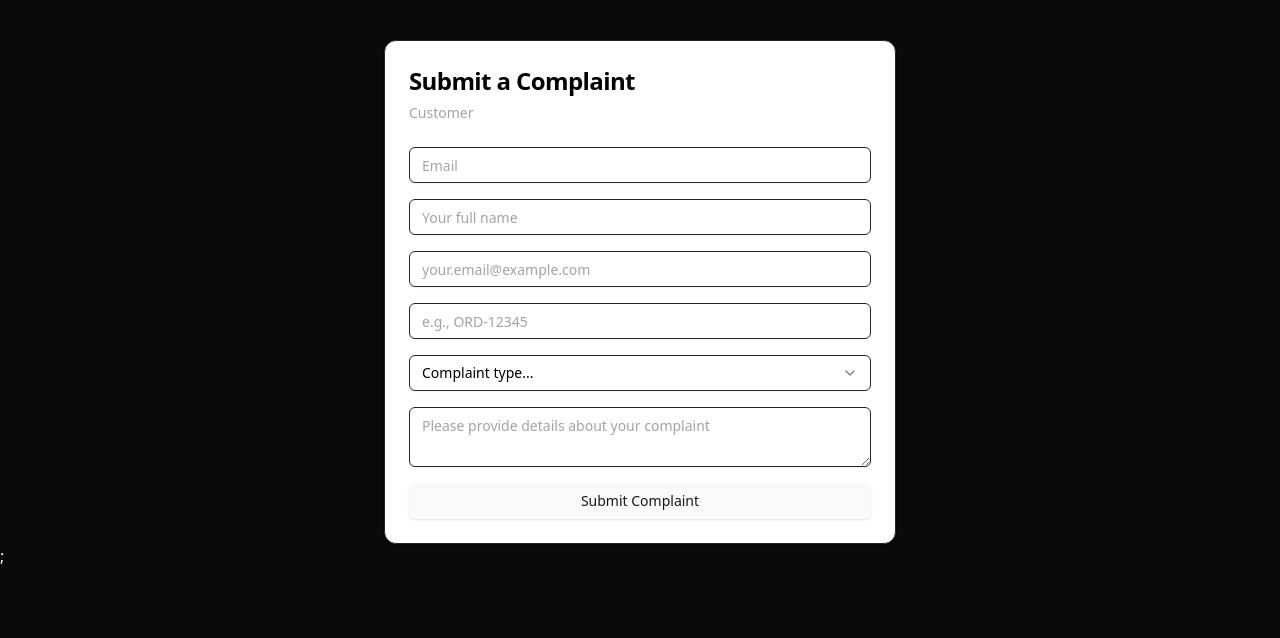
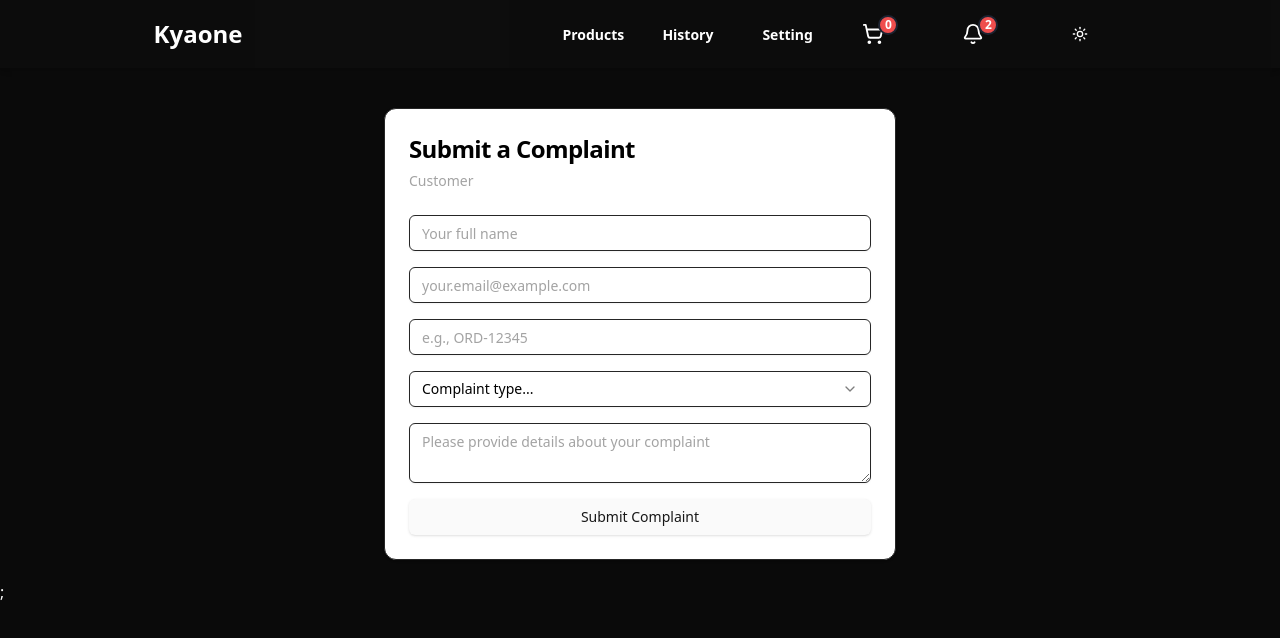
Before and after one commit to yanmyoaung2004/kyaone-frontend, a React (Vite) app: page /customer-complaint in a window 1280 px wide. Shown: the top 638 px of the page. Built offline with nearby package versions, Linux system fonts and the light colour scheme.

Commit message:
add error message

```diff
--- a/src/components/ComplaintForm.jsx
+++ b/src/components/ComplaintForm.jsx
@@ -19,6 +19,7 @@ import {
   SelectValue,
 } from "@/components/ui/select";
 import { Textarea } from "@/components/ui/textarea";
+import CustomerLayout from "../layout/CustomerLayout";
 
 const complaintSchema = z.object({
   name: z.string().min(2, "Name must be at least 2 characters"),
@@ -38,7 +39,7 @@ export function ComplaintForm({ department, onSubmit }) {
       email: "",
       orderNumber: "",
       complaintType: "Delivery late",
-      description: "",
+      complain: "",
     },
   });
 
@@ -56,9 +57,12 @@ export function ComplaintForm({ department, onSubmit }) {
   };
 
   return (
+    <CustomerLayout>
       <Card className="w-full max-w-lg mx-auto bg-white text-black mt-10">
         <CardHeader>
-        <CardTitle className="text-2xl font-bold">Submit a Complaint</CardTitle>
+          <CardTitle className="text-2xl font-bold">
+            Submit a Complaint
+          </CardTitle>
           <CardDescription>
             {department === "sales"
               ? "Sales Department"
@@ -68,26 +72,50 @@ export function ComplaintForm({ department, onSubmit }) {
           </CardDescription>
         </CardHeader>
         <CardContent>
-        <form onSubmit={form.handleSubmit(handleSubmit)} className="space-y-4">
-          <Input type="email" placeholder="Email" {...form.register("email")} />
+          <form
+            onSubmit={form.handleSubmit(handleSubmit)}
+            className="space-y-4"
+          >
+            <div>
               <Input
                 name="name"
                 label="Name"
                 placeholder="Your full name"
                 {...form.register("name")}
               />
+              {form.formState.errors.name && (
+                <p className="text-red-500 text-sm">
+                  {form.formState.errors.name.message}
+                </p>
+              )}
+            </div>
+            <div>
               <Input
                 name="email"
                 label="Email"
                 placeholder="your.email@example.com"
                 {...form.register("email")}
               />
+              {form.formState.errors.name && (
+                <p className="text-red-500 text-sm">
+                  {form.formState.errors.email.message}
+                </p>
+              )}
+            </div>
+            <div>
               <Input
                 name="orderNumber"
                 label="Order Number"
                 placeholder="e.g., ORD-12345"
                 {...form.register("orderNumber")}
               />
+              {form.formState.errors.name && (
+                <p className="text-red-500 text-sm">
+                  {form.formState.errors.orderNumber.message}
+                </p>
+              )}
+            </div>
+            <div>
               <Select {...form.register("complaintType")}>
                 <SelectTrigger className="w-full">
                   <SelectValue placeholder="Complaint type..." />
@@ -98,17 +126,30 @@ export function ComplaintForm({ department, onSubmit }) {
                   <SelectItem value="faulty_order">Faulty Order</SelectItem>
                 </SelectContent>
               </Select>
+              {form.formState.errors.complaintType && (
+                <p className="text-red-500 text-sm">
+                  {form.formState.errors.complaintType.message}
+                </p>
+              )}
+            </div>
+            <div>
               <Textarea
                 name="description"
-            label="Description"
                 placeholder="Please provide details about your complaint"
                 {...form.register("description")}
               />
+              {form.formState.errors.description && (
+                <p className="text-red-500 text-sm">
+                  {form.formState.errors.description.message}
+                </p>
+              )}
+            </div>
             <Button type="submit" className="w-full" disabled={isSubmitting}>
               {isSubmitting ? "Submitting..." : "Submit Complaint"}
             </Button>
           </form>
         </CardContent>
       </Card>
+    </CustomerLayout>
   );
 }
--- a/src/pages/CustomerComplaint.jsx
+++ b/src/pages/CustomerComplaint.jsx
@@ -1,12 +1,30 @@
-import React from 'react'
-import { ComplaintForm } from '../components/ComplaintForm'
+import React from "react";
+import { ComplaintForm } from "../components/ComplaintForm";
+import axios from "axios";
 
 const CustomerComplaint = () => {
+  const onSubmit = async (data) => {
+    try{
+      const res = await axios.post(url, {
+        data
+      });
+
+      if(!res.ok) {
+        console.error("Error");
+      }
+
+      console.log("Success");
+
+    } catch(err) {
+      console.error(err);
+    }
+  };
+
   return (
     <div>
-      <ComplaintForm department="customer" />
+      <ComplaintForm department="customer" onSubmit={onSubmit} />
     </div>
-  )
-}
+  );
+};
 
-export default CustomerComplaint
+export default CustomerComplaint;
```
Lines whose indentation alone changed are shown as unchanged.
